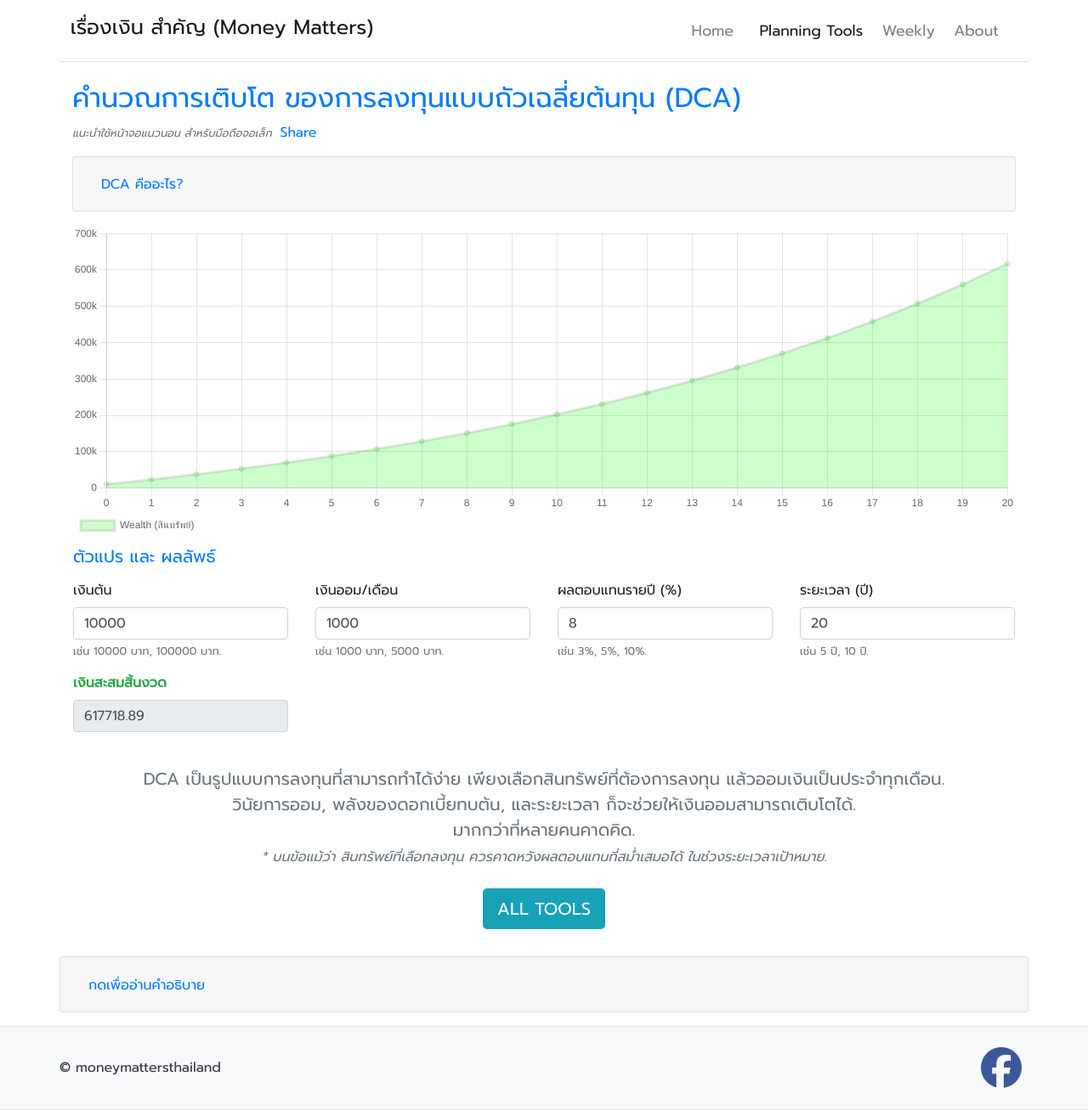
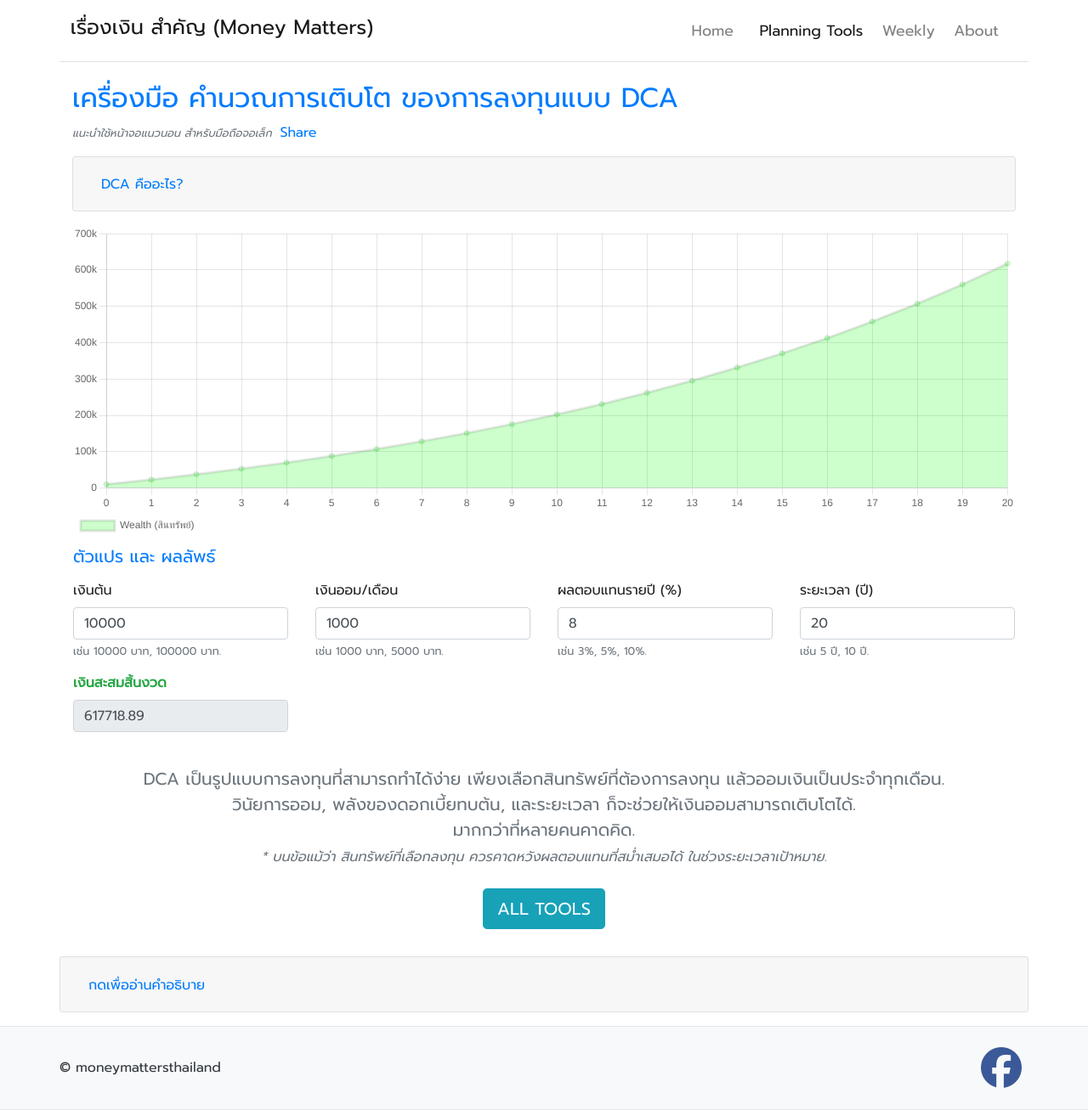
Before and after one commit to moneysart/moneysart.github.io, a Jekyll site: the page built from tools/dca/index.html, in a window 1280 px wide. Shown: the whole page at 85% size. Built offline with Jekyll 4.4.1, drawn with Linux system fonts in a browser that asks for light colours; nearby versions of some CDN libraries.

Commit message:
edit text

```diff
--- a/tools/dca/index.html
+++ b/tools/dca/index.html
@@ -1,5 +1,5 @@
 ---
-title: คำนวณการเติบโต ของการลงทุนแบบถัวเฉลี่ยต้นทุน, dollar-cost averaging (DCA)
+title: เครื่องมือ คำนวณการเติบโต ของการลงทุนแบบถัวเฉลี่ยต้นทุน, dollar-cost averaging (DCA)
 layout: tool
 description: จำลองการเติบโตของการลงทุนแบบ DCA แบบ interactive ปรับตัวแปรได้ตามความต้องการของผู้ใช้ โดยมีกราฟช่วยแสดงผลการเติบโตของเงินลงทุน ตามเงินต้น เงินออมรายเดือน ระยะเวลา และผลตามผลตอบแทนคาดหวัง ช่วยให้วางแผนการเงินได้ง่ายขึ้น ด้วยตัวเอง.
 category: tools
@@ -11,7 +11,7 @@ date: 2021-04-15
 <div class="container">
     <!-- chart -->
     <div class="mt-4">
-        <h2 class="text-primary">คำนวณการเติบโต ของการลงทุนแบบถัวเฉลี่ยต้นทุน (DCA)</h2>
+        <h2 class="text-primary">เครื่องมือ คำนวณการเติบโต ของการลงทุนแบบ DCA</h2>
         <small class="font-italic text-muted">แนะนำใช้หน้าจอแนวนอน สำหรับมือถือจอเล็ก</small>
         <span class="fb-share-button ml-1" data-href="{{ page.canonical_url | prepend: site.base_canonical }}"
         data-layout="button" data-size="small"><a target="_blank"
@@ -64,7 +64,7 @@ date: 2021-04-15
                             </ol>
                         </p>
                         <p>
-                            จำลองผลลัพธ์การออมแบบ DCA ด้วยตนเองได้ที่นี่ได้เลย
+                            เราสร้างเครื่องมือ ที่ช่วยจำลองผลลัพธ์ ของการออมแบบ DCA ให้คุณได้ทดลองด้วยตนเอง ได้ที่นี่เลย
                         </p>
                         <p>
                             หวังว่าจะช่วยให้คุณมีสุขภาพการเงินที่ดีขึ้นครับ.
```
